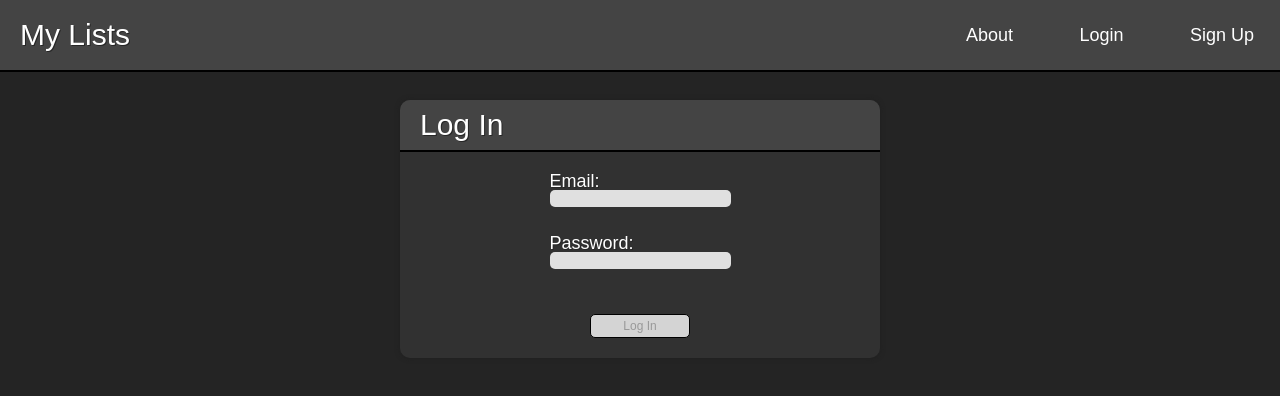
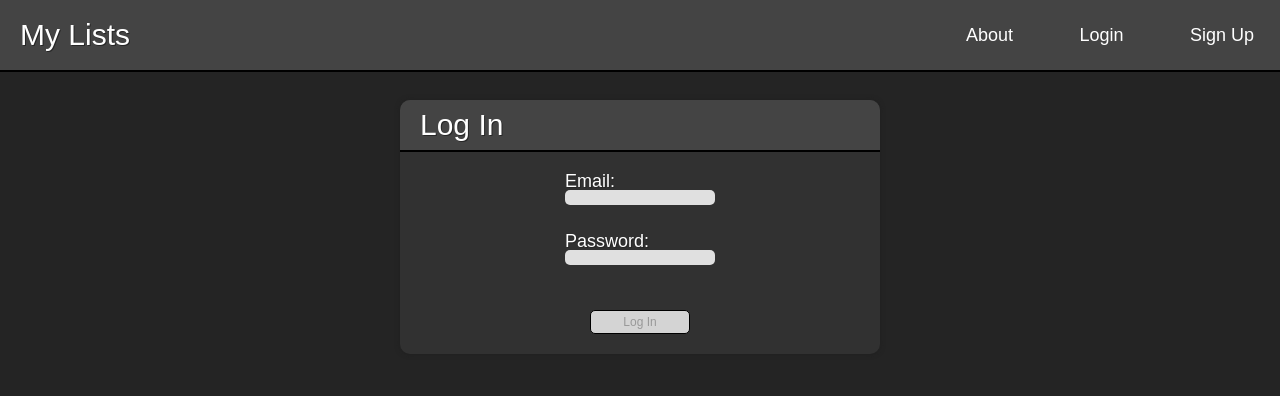
Before and after one commit to ErikScow/Todo-List, a React (Create React App) app in the folder front-end/: page /login in a window 1280 px wide. Shown: the top 396 px of the page. Built offline with nearby package versions, Linux system fonts and the light colour scheme.

Commit message:
Made further fixes to form styling

```diff
--- a/front-end/src/App.css
+++ b/front-end/src/App.css
@@ -53,6 +53,10 @@ table {
   border-spacing: 0;
 }
 
+html {
+  box-sizing: border-box;
+}
+
 .top-nav {
   background: #444444;
   position: fixed;
@@ -95,6 +99,7 @@ body {
   background: #242424;
   font-family: sans-serif;
   text-shadow: 1px 1px #272727;
+  box-sizing: border-box;
 }
 
 .tabs {
@@ -332,6 +337,7 @@ body {
   display: block;
   background: #e0e0e0;
   border-radius: 5px;
+  margin-bottom: 2px;
 }
 .modal form textarea {
   resize: none;
@@ -364,9 +370,8 @@ body {
 .modal form .form-error {
   color: #ff3333;
   background-color: #444;
-  position: absolute;
-  top: 121px;
   padding: 4px;
+  box-sizing: border-box;
   border-radius: 4px;
   box-shadow: 0 0 5px #272727;
   font-size: 15px;
@@ -451,15 +456,18 @@ body {
 }
 .front-content-container .front-modal form label {
   margin: 0 auto;
+  width: 150px;
   font-size: 18px;
   padding-bottom: 25px;
 }
 .front-content-container .front-modal form input, .front-content-container .front-modal form textarea {
   font-family: Arial, Helvetica, sans-serif;
   display: block;
+  width: 150px;
   background: #e0e0e0;
   border-radius: 5px;
   border: none;
+  padding: 0;
   margin-bottom: 2px;
 }
 .front-content-container .front-modal form .api-error {
@@ -479,6 +487,7 @@ body {
   font-size: 15px;
   width: 150px;
   padding: 4px;
+  box-sizing: border-box;
   border-radius: 4px;
   box-shadow: 0 0 5px #272727;
   margin-right: 10px;
@@ -489,6 +498,7 @@ body {
   font-size: 15px;
   width: 150px;
   padding: 4px;
+  box-sizing: border-box;
   border-radius: 4px;
   box-shadow: 0 0 5px #272727;
   margin-right: 10px;
--- a/front-end/src/stylesheets/_reset.scss
+++ b/front-end/src/stylesheets/_reset.scss
@@ -47,3 +47,7 @@ table {
 	border-collapse: collapse;
 	border-spacing: 0;
 }
+
+html {
+	box-sizing: border-box;
+}
--- a/front-end/src/stylesheets/partials/_forms.scss
+++ b/front-end/src/stylesheets/partials/_forms.scss
@@ -73,6 +73,7 @@
             display:block;
             background: rgb(224, 224, 224);
             border-radius: 5px;
+            margin-bottom: 2px;
         }
         textarea{
             resize: none;
@@ -106,9 +107,8 @@
         .form-error{
             color:$error-color;
             background-color: #444;
-            position:absolute;
-            top: 121px;
             padding: 4px;
+            box-sizing:border-box;
             border-radius: 4px;
             box-shadow: 0 0 5px rgb(39, 39, 39);
             font-size:$error-font-size
--- a/front-end/src/stylesheets/partials/_front-page.scss
+++ b/front-end/src/stylesheets/partials/_front-page.scss
@@ -49,15 +49,18 @@
 
             label{
                 margin:0 auto;
+                width: 150px;
                 font-size: 18px;
                 padding-bottom: 25px;
             }
             input, textarea{
                 font-family: Arial, Helvetica, sans-serif;
                 display:block;
+                width: 150px;
                 background: rgb(224, 224, 224);
                 border-radius: 5px;
                 border: none;
+                padding: 0;
                 margin-bottom: 2px;
             }
             .api-error{
@@ -78,6 +81,7 @@
                 font-size: $error-font-size;
                 width: 150px;
                 padding: 4px;
+                box-sizing: border-box;
                 border-radius: 4px;
                 box-shadow: 0 0 5px rgb(39, 39, 39);
                 margin-right: 10px;
@@ -88,6 +92,7 @@
                 font-size: $error-font-size;
                 width: 150px;
                 padding: 4px;
+                box-sizing: border-box;
                 border-radius: 4px;
                 box-shadow: 0 0 5px rgb(39, 39, 39);
                 margin-right: 10px;
--- a/front-end/src/stylesheets/partials/_main-container.scss
+++ b/front-end/src/stylesheets/partials/_main-container.scss
@@ -3,6 +3,7 @@ body{
     background: #242424;
     font-family: sans-serif;
     text-shadow: 1px 1px rgb(39, 39, 39);
+    box-sizing: border-box;
 }
 
 .tabs{
```
Also changed, not shown: 1 other file (tests, documents, lock files or other folders).
